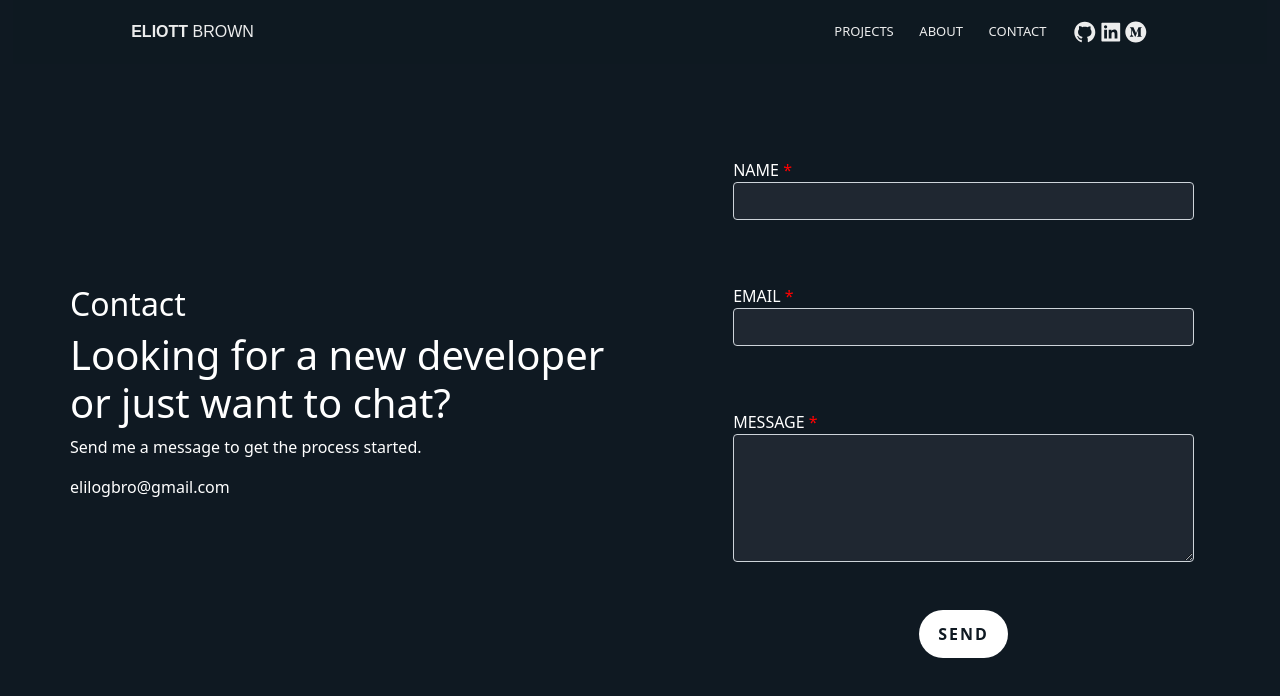
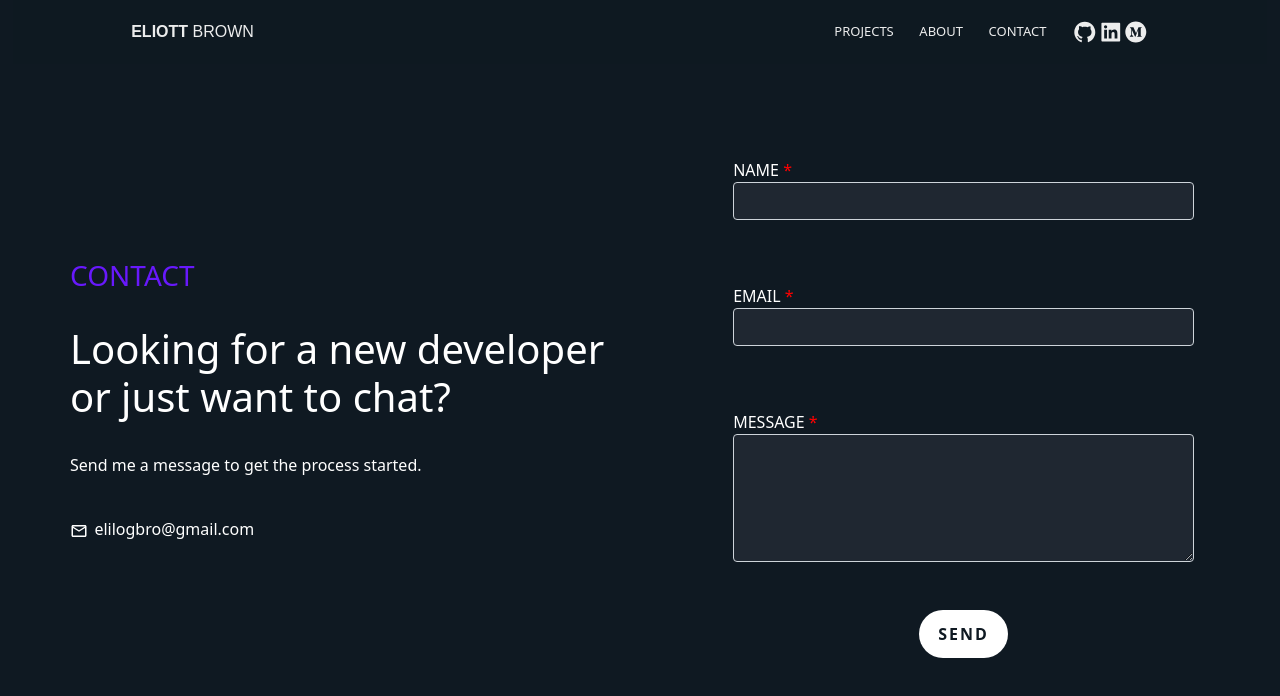
Before and after one commit to elilogbro/portfolio-rails, a React (Create React App) app in the folder client/: page /contact in a window 1280 px wide. Shown: the top 696 px of the page. Built offline with nearby package versions, Linux system fonts and the light colour scheme; a web font is replaced by a local one.

Commit message:
implemented mailto functionality

```diff
--- a/client/src/components/ContactInfo.js
+++ b/client/src/components/ContactInfo.js
@@ -10,8 +10,10 @@ import {
     Required,
     Right,
     Left,
-    Error
+    Error,
+    Link
 } from '../styles/ContactInfoStyles';
+import { MdOutlineMailOutline } from 'react-icons/md';
 import { IsMobileContext } from '../context/IsMobileContext';
 import MobileContactInfo from '../mobile-components/MobileContactInfo';
 
@@ -74,10 +76,19 @@ function ContactInfo() {
     return (
         <Container>
             <Left>
-                <h2>Contact</h2>
+                <h3 style={{color: '#6819fc', textTransform: 'uppercase'}}>Contact</h3>
                 <h1>Looking for a new developer or just want to chat?</h1>
                 <p>Send me a message to get the process started.</p>
-                <p>elilogbro@gmail.com</p>
+                <Link href="mailto:elilogbro@gmail.com">
+                    <MdOutlineMailOutline
+                        style={{
+                            fontSize: 'large',
+                            verticalAlign: 'text-bottom',
+                            marginRight: '0.5vw'
+                        }}
+                    />
+                    elilogbro@gmail.com
+                </Link>
             </Left>
             <Right onSubmit={sendEmail}>
                 <Row>
@@ -122,7 +133,7 @@ function ContactInfo() {
                         <Error>{errorLocation.message && "Message is empty."}</Error>
                     </Column>
                 </Row>
-                <Button type="submit">Send</Button>
+                <Button type="submit" disabled={!isValid}>Send</Button>
             </Right>
         </Container>
     )
--- a/client/src/styles/ContactInfoStyles.js
+++ b/client/src/styles/ContactInfoStyles.js
@@ -25,6 +25,7 @@ export const Left = styled.div`
     width: fit-content;
     text-align: left;
     justify-content: center;
+    gap: 3vh;
 `;
 
 export const Input = styled.input`
@@ -36,7 +37,7 @@ export const Input = styled.input`
     color: white;
     background-color: #1f2731;
     background-clip: padding-box;
-    border: ${props => props.error ? "1px solid red" : "1px solid #ced4da"};
+    border: ${props => props.error ? "1.5px solid #e0405c" : "1.5px solid #ced4da"};
     appearance: none;
     border-radius: 4px;
     transition: border-color .15s ease-in-out,box-shadow .15s ease-in-out;
@@ -58,7 +59,7 @@ export const MessageInput = styled.textarea`
     color: white;
     background-color: #1f2731;
     background-clip: padding-box;
-    border: ${props => props.error ? "1px solid red" : "1px solid #ced4da"};
+    border: ${props => props.error ? "1.5px solid #e0405c" : "1.5px solid #ced4da"};
     appearance: none;
     border-radius: 4px;
     transition: border-color .15s ease-in-out,box-shadow .15s ease-in-out;
@@ -130,7 +131,17 @@ export const Error = styled.p`
     min-height: 4vh;
     margin: 0;
     text-transform: none;
-    color: red;
+    color: #e0405c;
     font-size: small;
     padding-top: 1vh;
 `;
+
+export const Link = styled.a`
+    width: fit-content;
+    text-decoration: none;
+    color: white;
+    :hover{
+        color: #6819fc;
+        cursor: pointer
+    }
+`;
```
